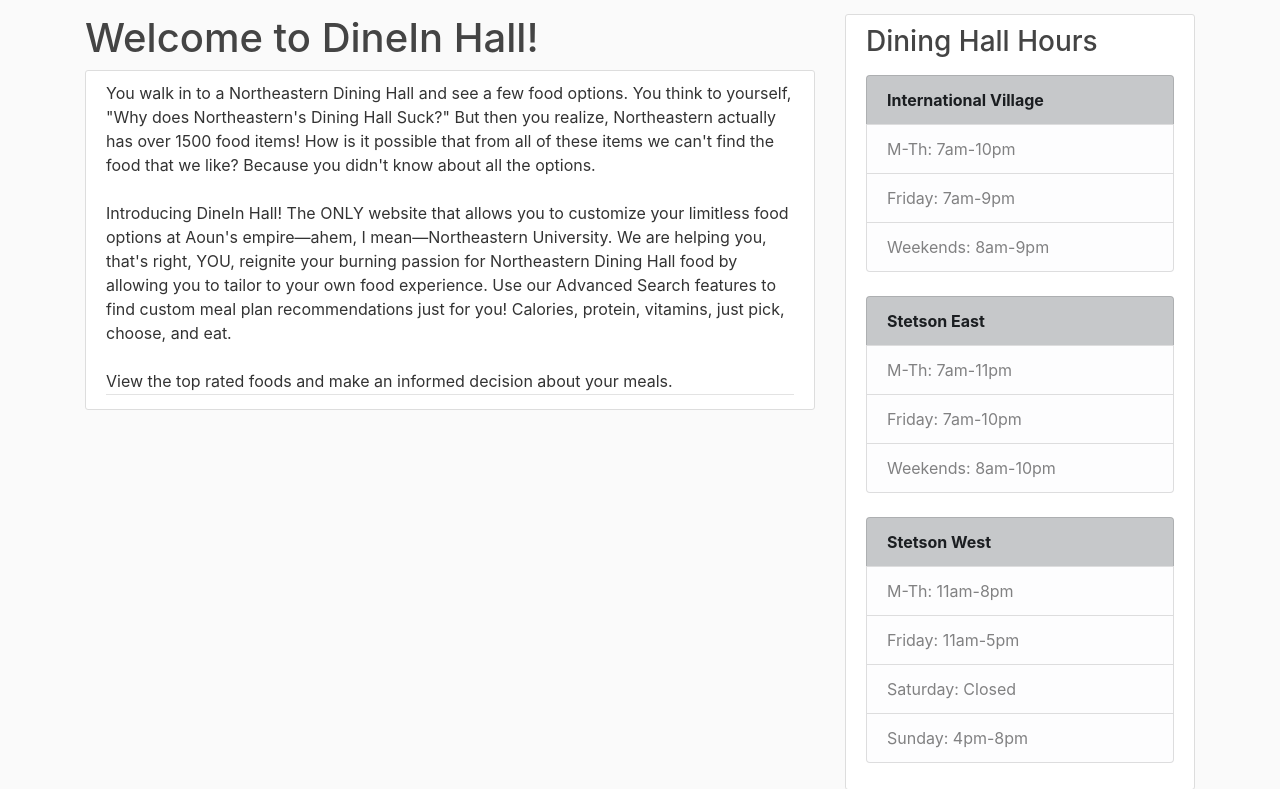
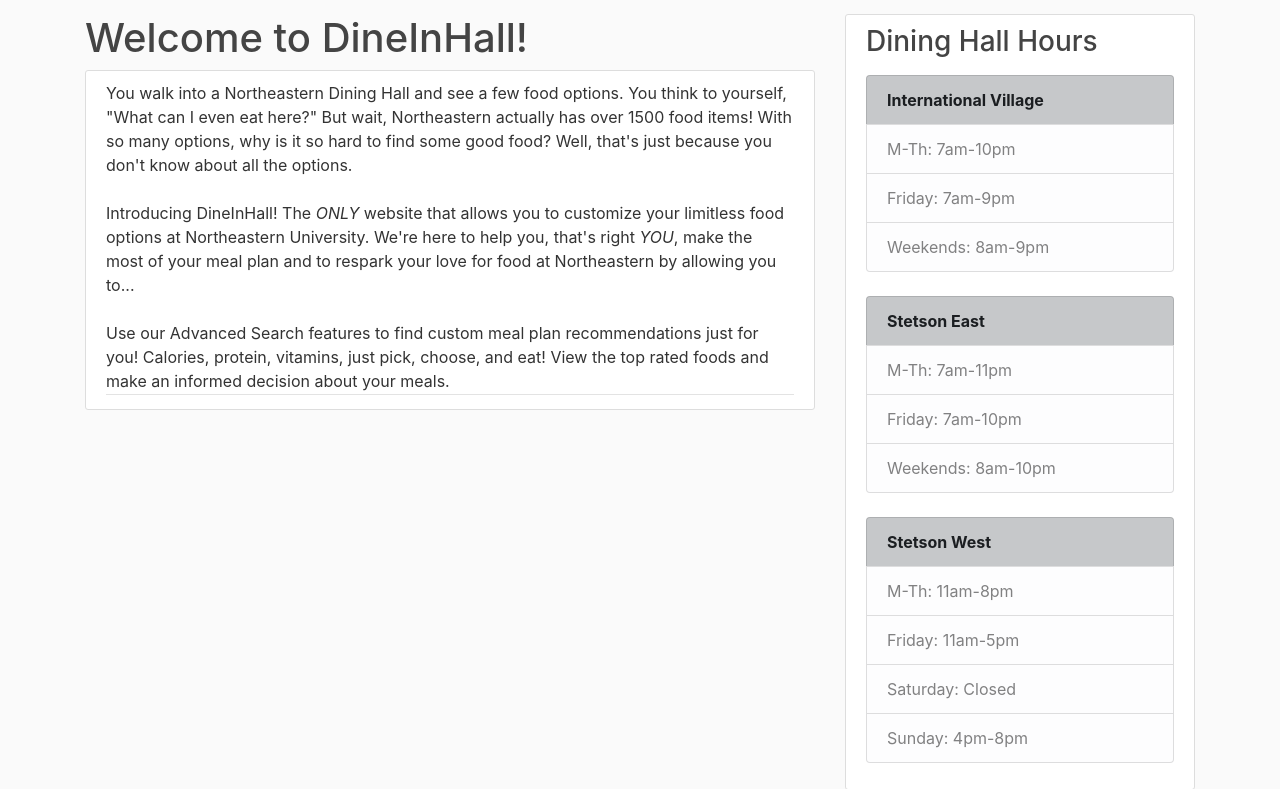
Before and after one commit to VishalRamesh50/DineInHall-Flask, a Flask app: page / in a window 1280 px wide. Shown: the part 66-855 px from the top of the page. Run offline with Flask 2, Linux system fonts and the light colour scheme; some libraries are stand-ins or nearby versions.

Commit message:
Update main page description

```diff
--- a/dineinhall/templates/main.html
+++ b/dineinhall/templates/main.html
@@ -1,15 +1,15 @@
 {% extends "layout.html" %}
 {% block content %}
-	<h1>Welcome to DineIn Hall!</h1>
+	<h1>Welcome to DineInHall!</h1>
 	<div>
 		<article class="media content-section">
 		  <div class="media-body">
 		    <div class="article-metadata">
-		    	You walk in to a Northeastern Dining Hall and see a few food options. You think to yourself, "Why does Northeastern's Dining Hall Suck?" But then you realize, Northeastern actually has over 1500 food items! How is it possible that from all of these items we can't find the food that we like? Because you didn't know about all the options.
+		    	You walk into a Northeastern Dining Hall and see a few food options. You think to yourself, "What can I even eat here?" But wait, Northeastern actually has over 1500 food items! With so many options, why is it so hard to find some good food? Well, that's just because you don't know about all the options.
 		    	<br><br>
-		    	Introducing DineIn Hall! The ONLY website that allows you to customize your limitless food options at Aoun's empire—ahem, I mean—Northeastern University. We are helping you, that's right, YOU, reignite your burning passion for Northeastern Dining Hall food by allowing you to tailor to your own food experience. Use our Advanced Search features to find custom meal plan recommendations just for you! Calories, protein, vitamins, just pick, choose, and eat.
+		    	Introducing DineInHall! The <i>ONLY</i> website that allows you to customize your limitless food options at Northeastern University. We're here to help you, that's right <i>YOU</i>, make the most of your meal plan and to respark your love for food at Northeastern by allowing you to...
 				<br><br>
-		    	View the top rated foods and make an informed decision about your meals.
+		    	Use our Advanced Search features to find custom meal plan recommendations just for you! Calories, protein, vitamins, just pick, choose, and eat! View the top rated foods and make an informed decision about your meals.
 		    </div>
 		  </div>
 		</article>
```
